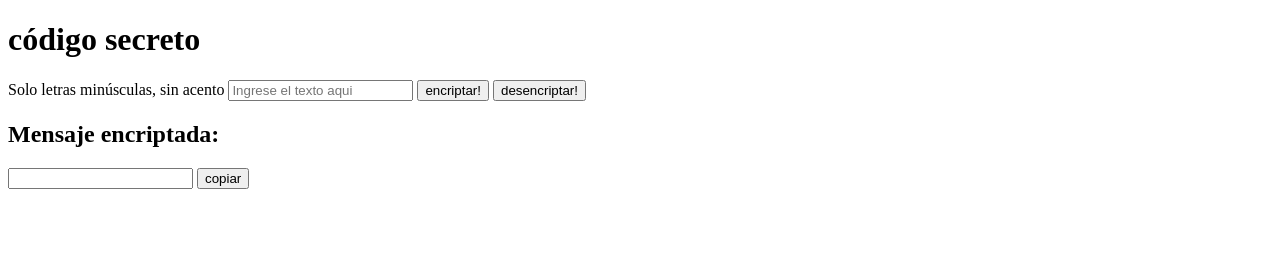
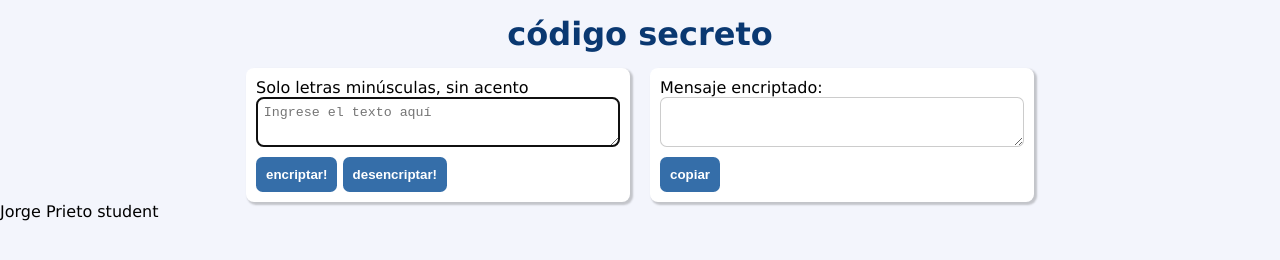
Before and after one commit to jprietof/messageEncryption, a plain HTML site: page index.html in a window 1280 px wide. Drawn offline with Linux system fonts and the light colour scheme.

Commit message:
Se creo la funcionalidad y se dio un poco de estilo al proyecto

```diff
--- a/css/style.css
+++ b/css/style.css
@@ -0,0 +1,54 @@
+* {
+    margin: 0;
+    padding: 0;
+    box-sizing: border-box;
+  }
+
+  body {
+    background-color: #F3F5FC;
+    font-family: Verdana, Geneva, Tahoma, sans-serif;
+  }
+
+  .main {
+    width: 80vw;
+    margin: auto;
+    display: flex;
+    justify-content: center;
+  }
+
+  .titulo {
+    padding: 15px;
+    width: 30vw;
+    margin: auto;
+    text-align: center;
+    color: #0a3871;
+  }
+
+  .box {
+    padding: 10px;
+    margin: 0 10px 0 10px;
+    box-shadow: 2px 2px 2px 1px rgba(0, 0, 0, 0.2);
+    background-color: white;
+    border-radius: 0.5em;
+    width: 30vw;
+    height: auto;
+  }
+
+  .btn {
+    border: 0;
+    color: white;
+    font-weight: bold;
+    background-color: #356EA9;
+    padding: 10px;
+    margin-top: 10px;
+    border-radius: 0.5em;
+  }
+
+  .text-input {
+    border-radius: 0.5em;
+    border: 1px solid rgba(0, 0, 0, 0.2);
+    display: block;
+    padding: 0.5em;
+    width: 100%;
+    height: 50px;
+  }
--- a/index.html
+++ b/index.html
@@ -5,6 +5,7 @@
     <meta http-equiv="X-UA-Compatible" content="IE=edge">
     <meta name="viewport" content="width=device-width, initial-scale=1.0">
     <title>Encriptación</title>
+    <link rel="stylesheet" href="css/style.css">
 </head>
 <body>
     <h1 class="titulo">código secreto</h1>
@@ -13,17 +14,20 @@
       <section class="form box">
         <form action="">
           <label for="input-texto">Solo letras minúsculas, sin acento</label>
-          <input class="text-input" type="text" name="input-texto" id="input-texto" placeholder="Ingrese el texto aqui">
-          <input class="btn" type="submit" value="encriptar!" id="btn-encriptar">
-          <input class="btn" type="submit" value="desencriptar!" id="btn-desencriptar">
+          <textarea name="text-input" id="text-input" class="text-input" cols="30" rows="10" placeholder="Ingrese el texto aquí"></textarea>
+          <input class="btn" type="button" value="encriptar!" id="btn-encriptar">
+          <input class="btn" type="button" value="desencriptar!" id="btn-desencriptar">
         </form>
       </section>
 
       <section class="msg box">
-        <h2 id="">Mensaje encriptada:</h2>
-        <input class="text-input" type="text" id="msg"></input>
-        <input class="btn" type="submit" value="copiar" id="btn-copy">
+        <label id="">Mensaje encriptado:</label>
+        <textarea name="msg" id="msg" class="text-input" cols="30" rows="10"></textarea>
+        <p id="prueba"></p>
+        <input class="btn" type="button" value="copiar" id="btn-copy">
       </section>
     </main>
+    <footer>Jorge Prieto student</footer>
+    <script src="js/script.js"></script>
 </body>
 </html>
--- a/js/script.js
+++ b/js/script.js
@@ -0,0 +1,57 @@
+/* Reglas de encriptación:
+"e" es convertido para "enter"
+"i" es convertido para "imes"
+"a" es convertido para "ai"
+"o" es convertido para "ober"
+"u" es convertido para "ufat"
+Solo letras minusculas
+No se permite acentuación de palabras
+*/
+function encriptarMensaje() {
+   let mensajeEncriptado = mensaje.value;
+   for (let posicion = 0; posicion < llaves.length; posicion++) {
+      let letra = new RegExp(llaves[posicion],"ig");
+      mensajeEncriptado = mensajeEncriptado.replace(letra, oculto[posicion]);
+   }
+   document.getElementById("msg").value = mensajeEncriptado;
+   console.log(mensajeEncriptado);
+   //return alert(mensajeEncriptado);
+}
+
+/* Reglas de desencriptación:
+"enter" es convertido para "e"
+"imes" es convertido para "i"
+"ai" es convertido para "a"
+"ober" es convertido para "o"
+"ufat" es convertido para "u"
+Solo letras minusculas
+No se permite acentuación de palabras
+*/
+function desencriptarMensaje() {
+   let desencriptarMsg = mensaje.value;
+   for (let posicion = 0; posicion < oculto.length; posicion++) {
+      let desifrar = new RegExp (oculto[posicion],"ig");
+      desencriptarMsg = desencriptarMsg.replace(desifrar, llaves[posicion]);
+   }
+   document.getElementById("msg").value = desencriptarMsg;
+   console.log(desencriptarMsg);
+   //return console.log(mensajeIncriptado);
+}
+//función copiar
+function copiarTxt() {
+   let resultado = document.querySelector("#msg");
+   resultado.select();
+   document.execCommand("copy");
+}
+let llaves = ["e", "i", "a", "o", "u"];
+let oculto = ["enter", "imes", "ai", "ober", "ufat"];
+let mensaje = document.getElementById("text-input");
+mensaje.focus();
+
+//botones de acción
+let btnEncriptar = document.getElementById("btn-encriptar");
+let btnDesencriptar = document.getElementById("btn-desencriptar");
+let btnCopiar = document.getElementById("btn-copy");
+btnEncriptar.addEventListener("click", encriptarMensaje, false);
+btnDesencriptar.addEventListener("click", desencriptarMensaje, false);
+btnCopiar.addEventListener("click", copiarTxt, false);
```
